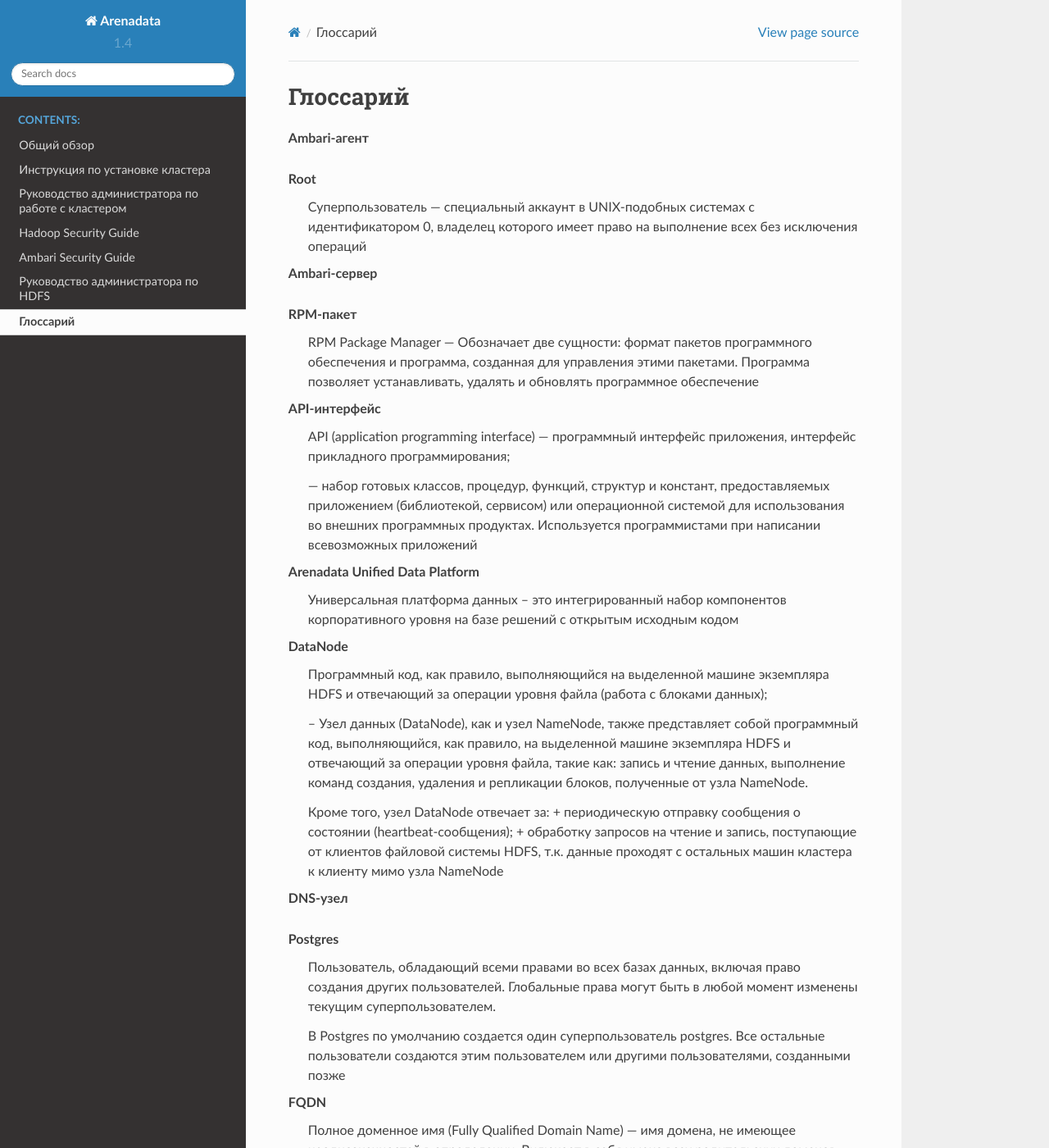
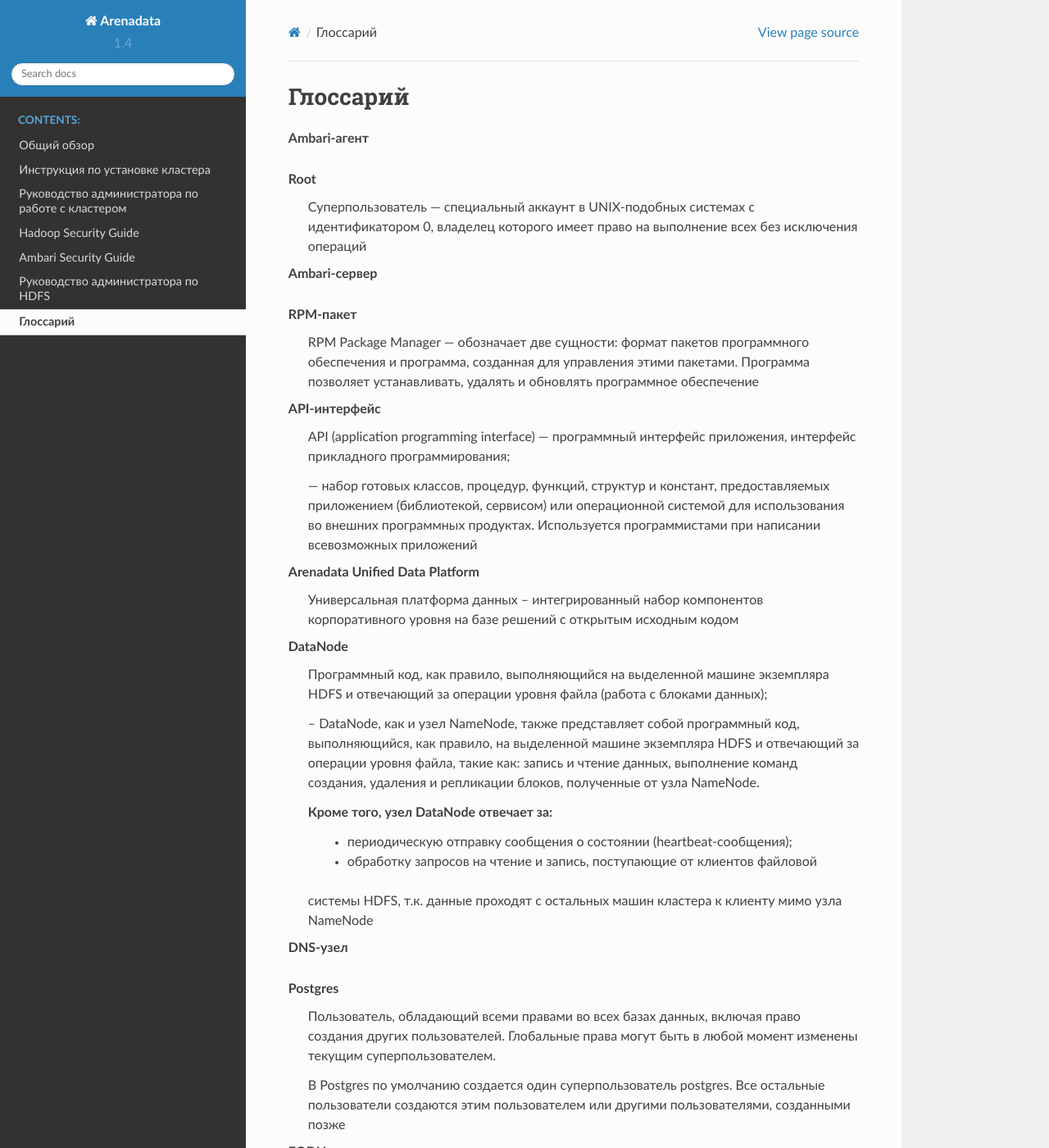
Before and after one commit to arenadata/docs_adps, a Sphinx documentation site: the page built from source/Glossary.rst, in a window 1280 px wide and 1400 px high. Shown: the whole window at 82% size. Built offline with Sphinx 7.4.7 and the Read the Docs theme 2.0.0, drawn with Linux system fonts in a browser that asks for light colours; some of the changed text lies outside the part shown.

Commit message:
Update Glossary.rst

```diff
--- a/source/Glossary.rst
+++ b/source/Glossary.rst
@@ -11,7 +11,7 @@
 
 
    Arenadata Unified Data Platform
-      Универсальная платформа данных – это интегрированный набор
+      Универсальная платформа данных – интегрированный набор
       компонентов корпоративного уровня на базе решений с открытым
       исходным кодом
 
@@ -159,25 +159,25 @@
       пределах на NameNode;
 
       – выполняет следующие функции:
-      + копирует образ HDFS (расположенный в файле FsImage) и лог транзакций
+        + копирует образ HDFS (расположенный в файле FsImage) и лог транзакций
       операций с файловыми блоками (EditLog) во временную папку;
-      + применяет изменения, накопленные в логе транзакций к образу HDFS;
-      + записывает новый образ FsImage на узел NameNode, после чего происходит
+        + применяет изменения, накопленные в логе транзакций к образу HDFS;
+        + записывает новый образ FsImage на узел NameNode, после чего происходит
       очистка EditLog
 
    DataNode
       Программный код, как правило, выполняющийся на выделенной машине экземпляра
       HDFS и отвечающий за операции уровня файла (работа с блоками данных);
 
-      – Узел данных (DataNode), как и узел NameNode, также представляет собой
+      – DataNode, как и узел NameNode, также представляет собой
       программный код, выполняющийся, как правило, на выделенной машине экземпляра
       HDFS и отвечающий за операции уровня файла, такие как: запись и чтение
       данных, выполнение команд создания, удаления и репликации блоков, полученные
       от узла NameNode.
 
       Кроме того, узел DataNode отвечает за:
-      + периодическую отправку сообщения о состоянии (heartbeat-сообщения);
-      + обработку запросов на чтение и запись, поступающие от клиентов файловой
+        + периодическую отправку сообщения о состоянии (heartbeat-сообщения);
+        + обработку запросов на чтение и запись, поступающие от клиентов файловой
       системы HDFS, т.к. данные проходят с остальных машин кластера к клиенту мимо
       узла NameNode
 
@@ -216,7 +216,7 @@
 
 
    RPM-пакет
-      RPM Package Manager — Обозначает две сущности: формат пакетов программного
+      RPM Package Manager — обозначает две сущности: формат пакетов программного
       обеспечения и программа, созданная для управления этими пакетами.
       Программа позволяет устанавливать, удалять и обновлять программное
       обеспечение
```
